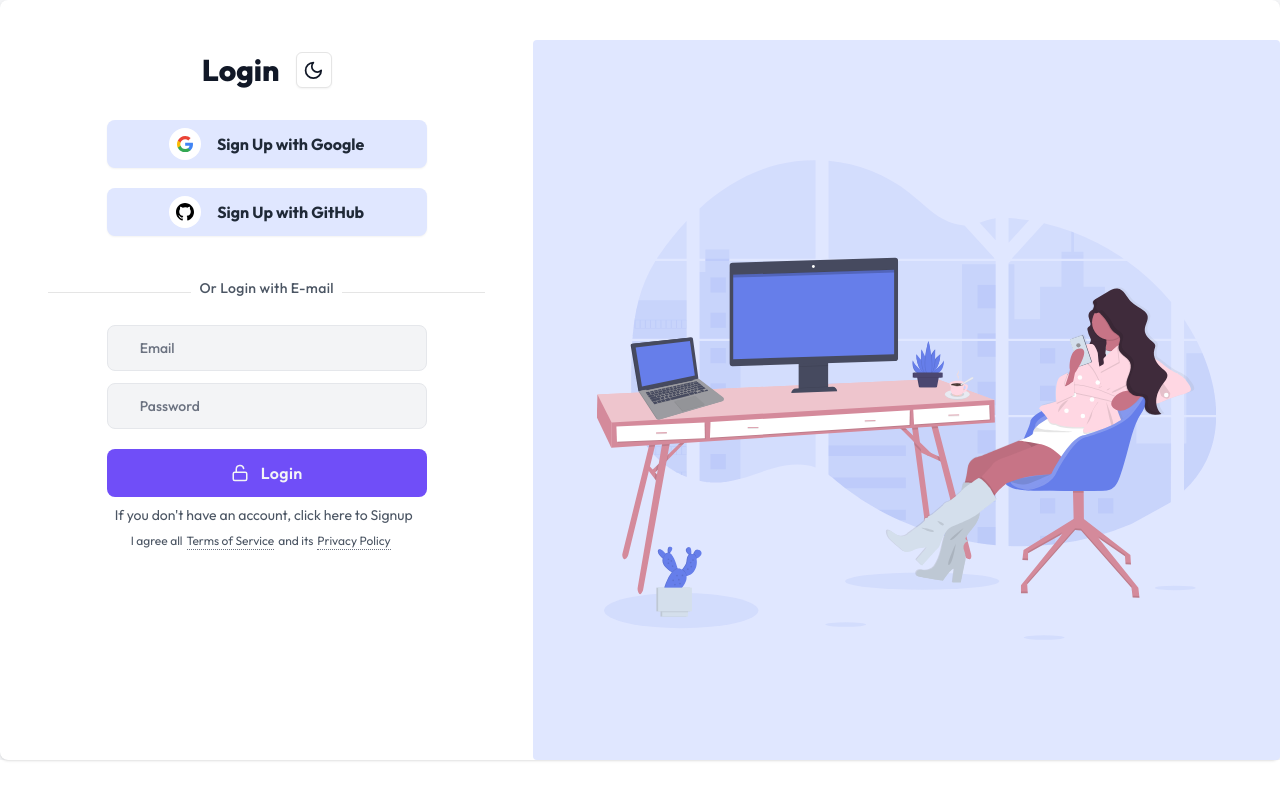
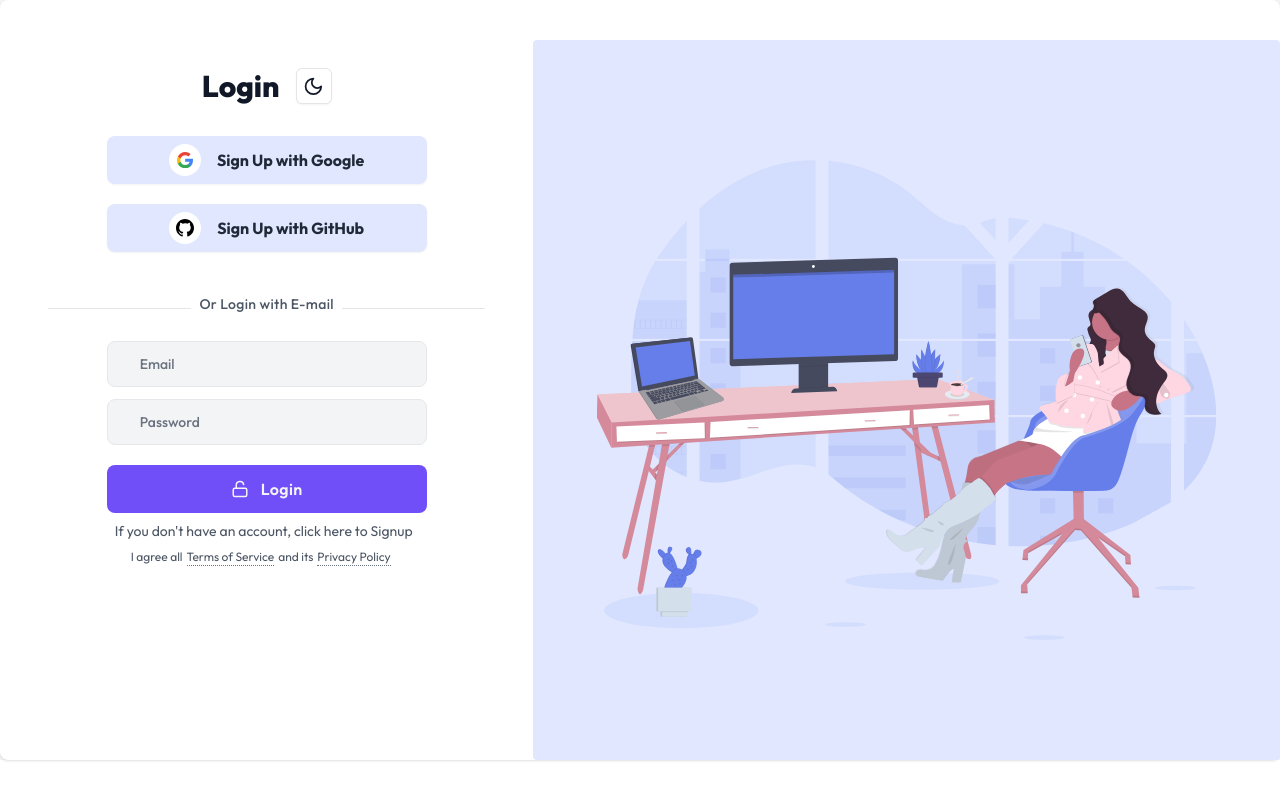
Before and after one commit to heyibad/ai-content-generator, a Next.js app: page /login in a window 1280 px wide. Built offline with nearby package versions, Linux system fonts and the light colour scheme.

Commit message:
Refactor login page component to improve UI and add margin to the login header

```diff
--- a/src/app/(auth)/login/page.tsx
+++ b/src/app/(auth)/login/page.tsx
@@ -8,9 +8,9 @@ const Page = () => {
     return (
         <div className=" bg-gray-100 text-gray-900 flex justify-center dark:bg-[#18181B] dark:text-white ">
             <div className="max-w-screen-xl m-0 sm:m-10 md:m-0 bg-white shadow sm:rounded-lg flex justify-center flex-1 dark:bg-[#18181B] dark:text-white">
-                <div className="lg:w-1/2 xl:w-5/12 p-6 sm:p-12">
+                <div className="lg:w-1/2 xl:w-5/12 p-6 sm:p-12 ">
                     <div className="mt-1 flex flex-col items-center">
-                        <h1 className="text-2xl xl:text-3xl font-extrabold flex gap-4">
+                        <h1 className="text-2xl xl:text-3xl font-extrabold flex gap-4 mt-16 md:mt-4">
                             Login <ThemeToggle />
                         </h1>
                         <div className="w-full flex-1 mt-8">
```
